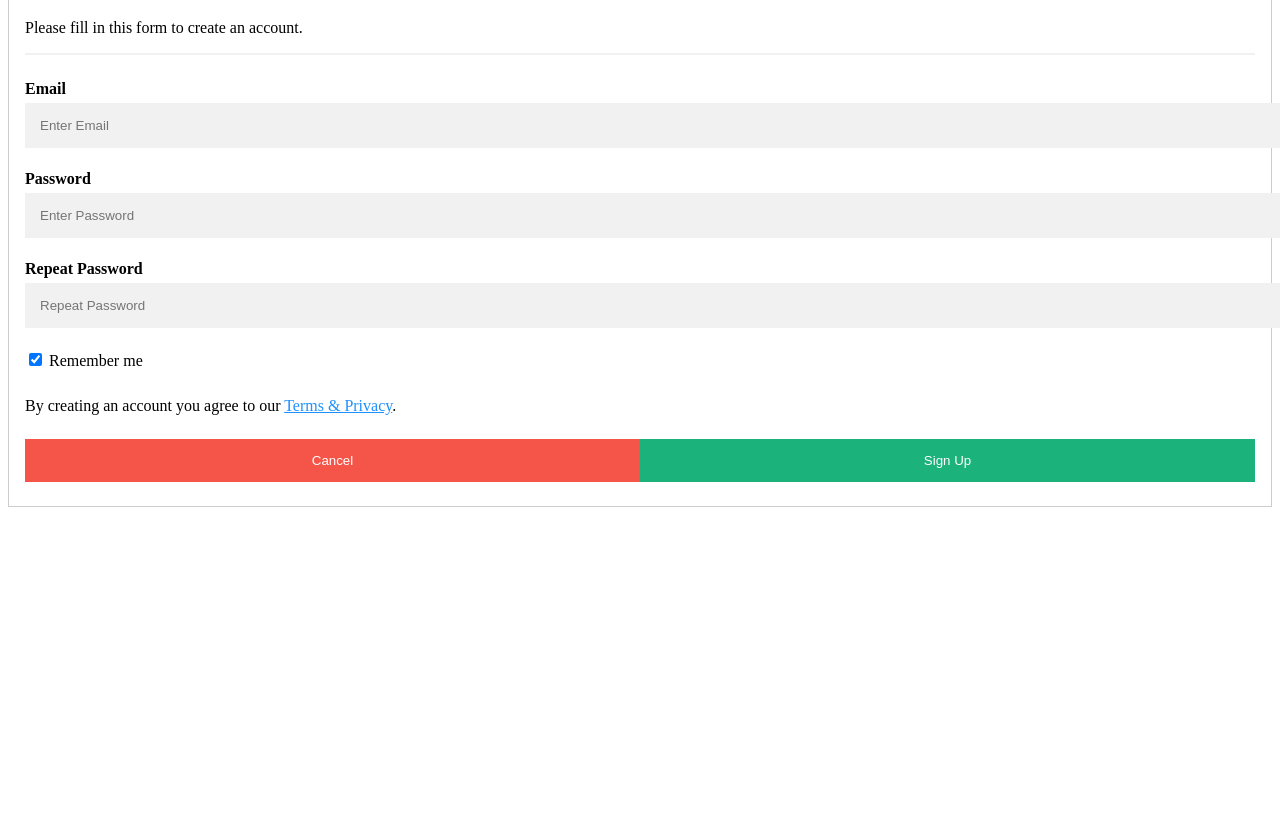
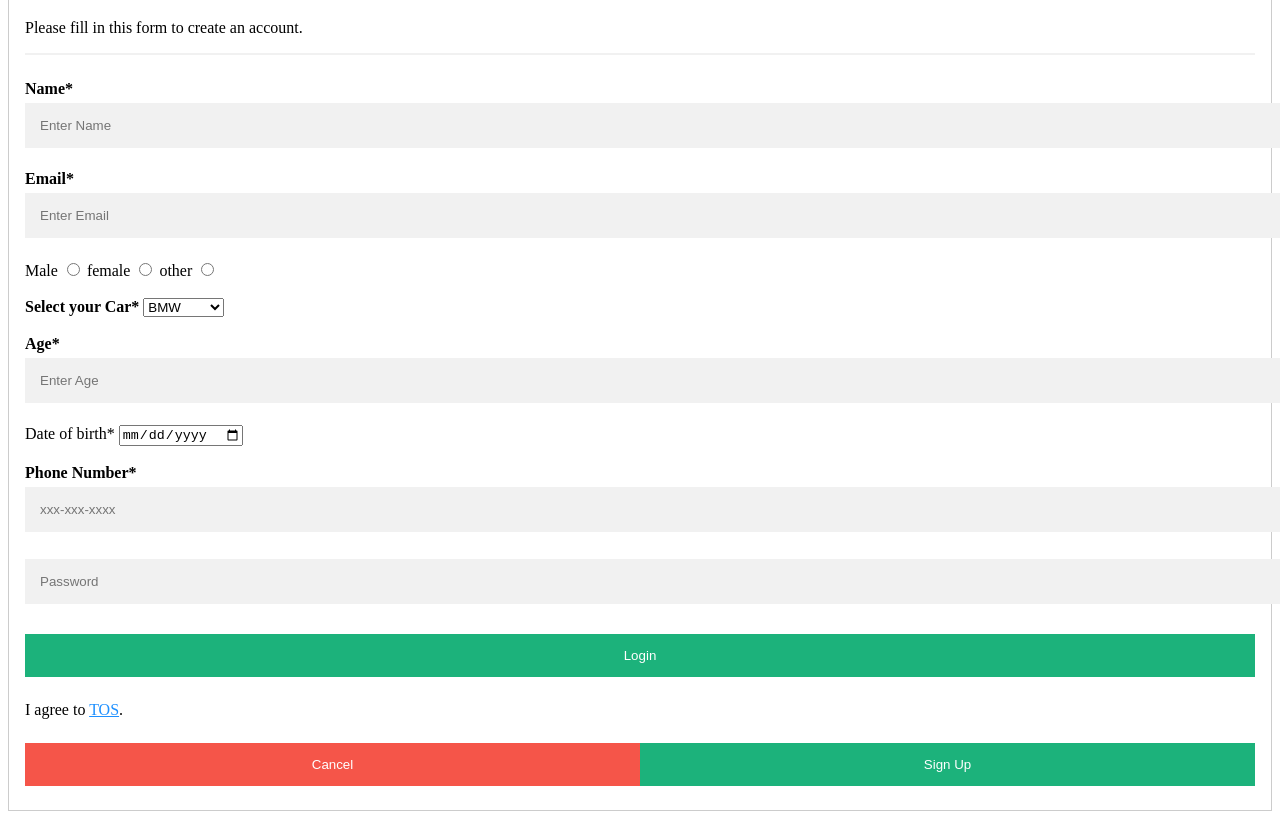
Before and after one commit to acciojob/signup-form-car-S-Manisha, a website: page main.html in a window 1280 px wide. Shown: the part 86-905 px from the top of the page. Before the commit the page ends 800 px from the top, so only its background shows below. Drawn offline with Linux system fonts and the light colour scheme.

Commit message:
created a submission

```diff
--- a/main.html
+++ b/main.html
@@ -9,21 +9,44 @@
     <h1>Sign Up</h1>
     <p>Please fill in this form to create an account.</p>
     <hr>
+    <label for="name"><b>Name*</b></label>
+    <input type="text" placeholder="Enter Name" name="name" required>
 
-    <label for="email"><b>Email</b></label>
+    <label for="email"><b>Email*</b></label>
     <input type="text" placeholder="Enter Email" name="email" required>
 
-    <label for="psw"><b>Password</b></label>
-    <input type="password" placeholder="Enter Password" name="psw" required>
+    <label for="male">Male</label>
+<input type="radio" id="male" name="gender" value="m">
 
-    <label for="psw-repeat"><b>Repeat Password</b></label>
-    <input type="password" placeholder="Repeat Password" name="psw-repeat" required>
+	  <label for="female">female</label>
+<input type="radio" id="female" name="gender" value="f">
 
-    <label>
-      <input type="checkbox" checked="checked" name="remember" style="margin-bottom:15px"> Remember me
-    </label>
+	  <label for="other">other</label>
+<input type="radio" id="other" name="gender" value="oth">
+	  <br> </br>
 
-    <p>By creating an account you agree to our <a href="#" style="color:dodgerblue">Terms & Privacy</a>.</p>
+	  <label for="Car"><b>Select your Car*</b></label>
+   <select name="cars" id="cars">
+  <option value="BMW">BMW</option>
+  <option value="Audi">Audi</option>
+  <option value="Mercedes">Mercedes</option>
+</select>
+<br>
+  </br>
+	  <label for="age"><b>Age*</b></label>
+    <input type="text" placeholder="Enter Age" name="age" required>
+
+<label for="dob">Date of birth*</label>
+<input type="date" id="dob" name="dateofbirth" required>
+	  <br></br>
+
+ <label for="Phone Number"><b>Phone Number*</b></label>
+    <input type="text" placeholder="xxx-xxx-xxxx" name="Phone Number" required>
+
+	  <input type="password" placeholder="Password">
+       <button>Login</button>
+
+    <p>I agree to <a href="#" style="color:dodgerblue">TOS</a>.</p>
 
     <div class="clearfix">
       <button type="button" class="cancelbtn">Cancel</button>
```
